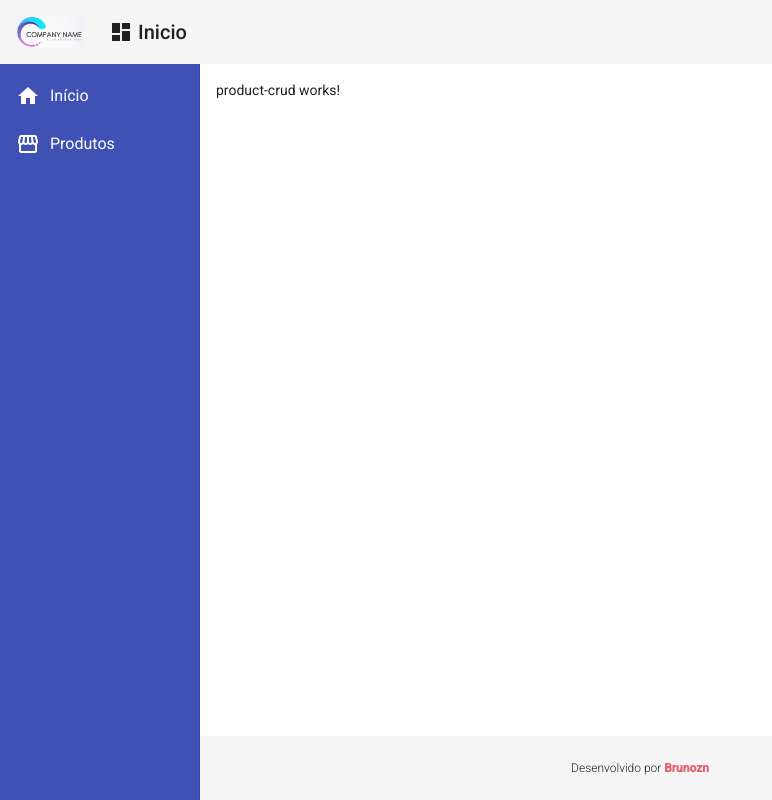
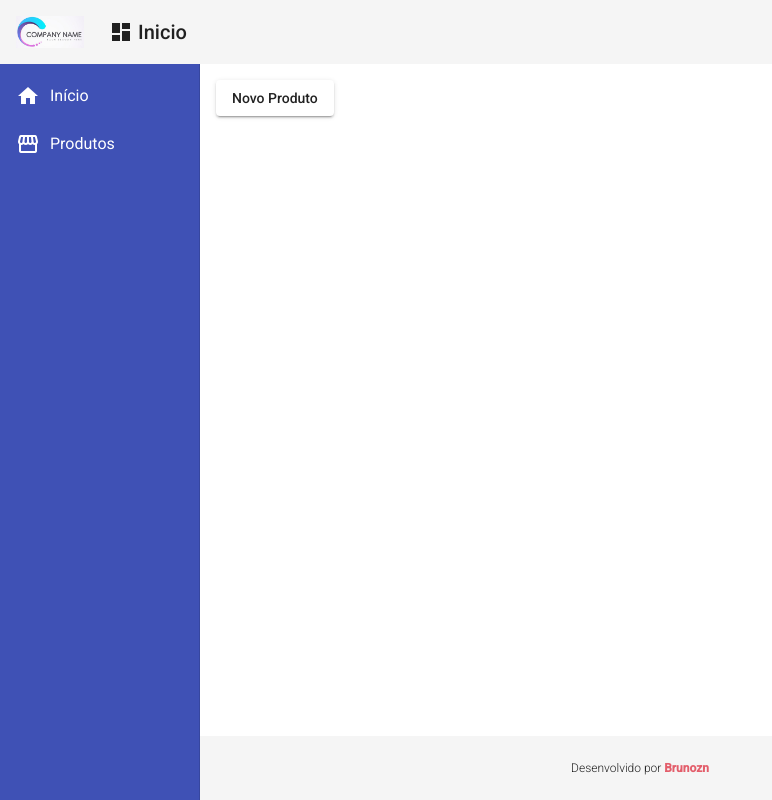
Before and after one commit to brunozn/crud_angular, an Angular app in the folder front/: page /products in a window 1280 px wide. Shown: the whole page, without its empty margins (0-772 px from the left). Built offline with nearby package versions, Linux system fonts and the light colour scheme.

Commit message:
navegaçao para a tela de criar produtos

```diff
--- a/front/src/app/app.module.ts
+++ b/front/src/app/app.module.ts
@@ -17,6 +17,8 @@ import { HomeComponent } from './views/home/home.component';
 import { ProductCrudComponent } from './views/product-crud/product-crud.component';
 import { RedDirective } from './directives/red.directive';
 import { ProductCreateComponent } from './components/product/product-create/product-create.component';
+
+import { MatButtonModule } from '@angular/material/button';
 
 
 
@@ -39,6 +41,7 @@ import { ProductCreateComponent } from './components/product/product-create/prod
     MatSidenavModule,
     MatListModule,
     MatCardModule,
+    MatButtonModule,
   ],
   providers: [],
   bootstrap: [AppComponent]
--- a/front/src/app/components/product/product-create/product-create.component.html
+++ b/front/src/app/components/product/product-create/product-create.component.html
@@ -1 +1 @@
-<p>product-create works!</p>
+<p>Tela de cadastro de produto</p>
--- a/front/src/app/components/product/product-create/product-create.component.ts
+++ b/front/src/app/components/product/product-create/product-create.component.ts
@@ -7,6 +7,7 @@ import { Component, OnInit } from '@angular/core';
 })
 export class ProductCreateComponent implements OnInit {
 
+
   constructor() { }
 
   ngOnInit(): void {
--- a/front/src/app/views/product-crud/product-crud.component.html
+++ b/front/src/app/views/product-crud/product-crud.component.html
@@ -1 +1,3 @@
-<p>product-crud works!</p>
+<button mat-raised-button (click)="navigateToProductCreate()">
+    Novo Produto
+</button>
--- a/front/src/app/views/product-crud/product-crud.component.ts
+++ b/front/src/app/views/product-crud/product-crud.component.ts
@@ -1,4 +1,6 @@
 import { Component, OnInit } from '@angular/core';
+
+import {Router} from '@angular/router';
 
 @Component({
   selector: 'app-product-crud',
@@ -7,9 +9,13 @@ import { Component, OnInit } from '@angular/core';
 })
 export class ProductCrudComponent implements OnInit {
 
-  constructor() { }
+  constructor(private router: Router) { }
 
   ngOnInit(): void {
   }
 
+  navigateToProductCreate(): void {
+    this.router.navigate(['products/create'])
+  }
+
 }
```
